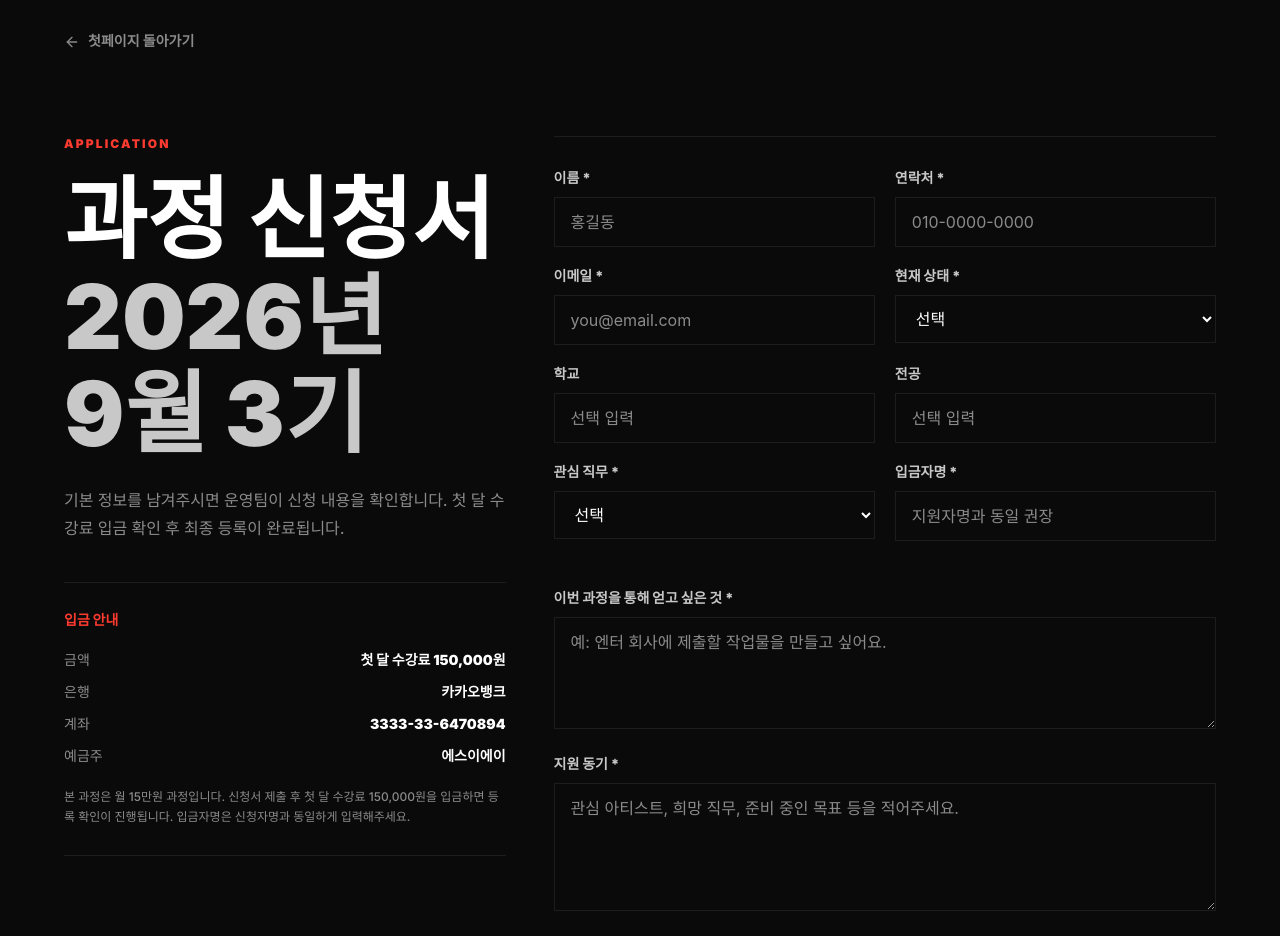
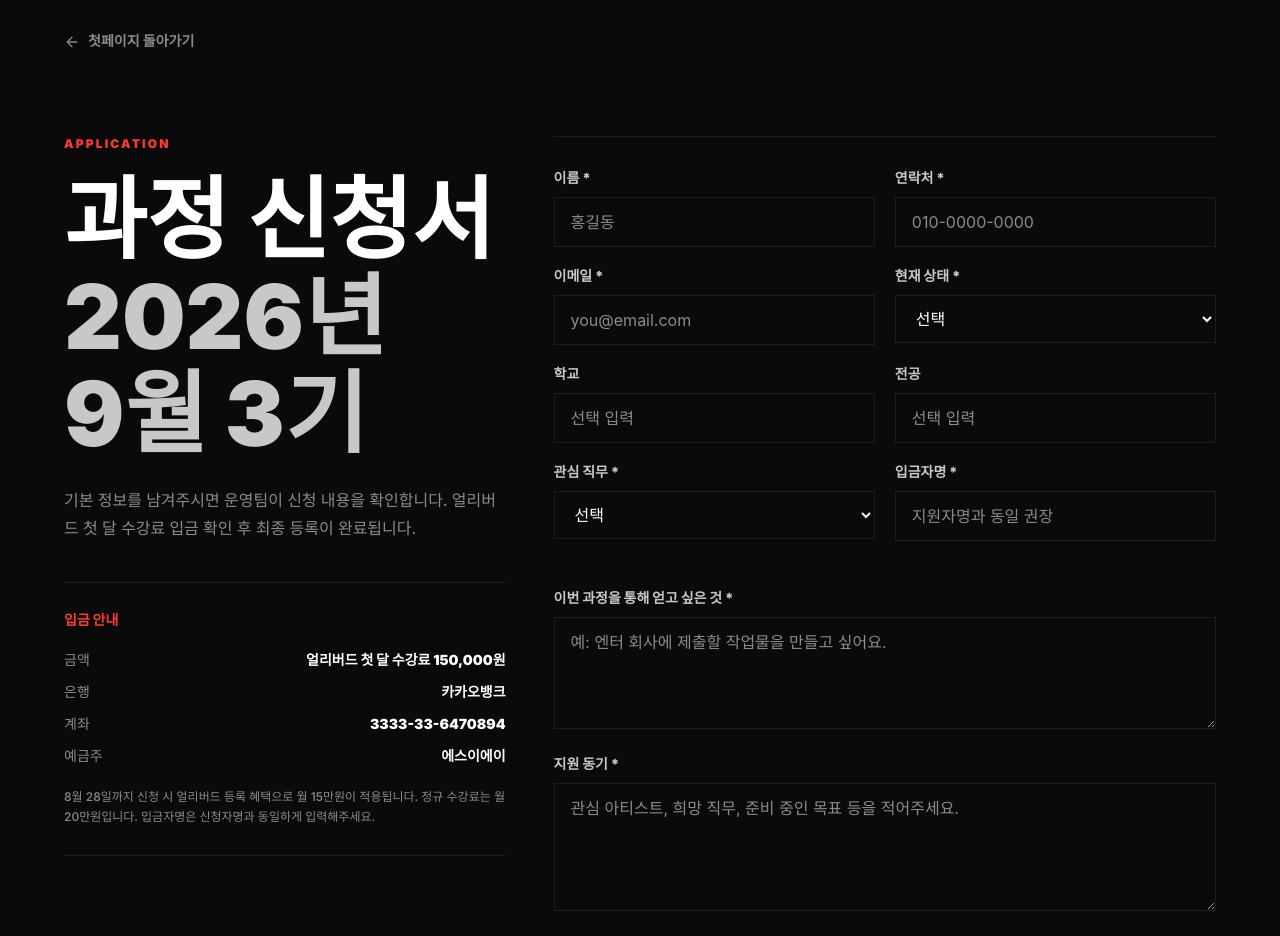
Before and after one commit to seoyooniverse/sea-preschool-landing, a Next.js app: page /apply in a window 1280 px wide. Shown: the top 936 px of the page. Built offline with nearby package versions, Linux system fonts and the light colour scheme.

Commit message:
Add September early bird pricing

```diff
--- a/app/apply/complete/page.tsx
+++ b/app/apply/complete/page.tsx
@@ -23,7 +23,7 @@ export default async function CompletePage({ searchParams }: CompletePageProps)
               <span className="block text-smoke">등록 안내를 확인해주세요.</span>
             </h1>
             <p className="mt-7 max-w-[560px] text-base font-medium leading-7 text-muted">
-              신청 내용을 확인한 뒤, 첫 달 수강료 입금 확인까지 완료되면 최종 등록 안내를 보내드립니다.
+              신청 내용을 확인한 뒤, 얼리버드 첫 달 수강료 입금 확인까지 완료되면 최종 등록 안내를 보내드립니다.
             </p>
             {params.id ? (
               <p className="mt-5 text-xs font-semibold text-muted">접수번호: {params.id}</p>
@@ -54,7 +54,7 @@ export default async function CompletePage({ searchParams }: CompletePageProps)
             <div className="mt-8 border-t border-line pt-6">
               <p className="text-sm font-black text-bone">다음 단계</p>
               <ol className="mt-4 grid gap-3 text-sm font-medium leading-6 text-muted">
-                <li>1. 신청자명과 동일한 입금자명으로 첫 달 수강료 150,000원을 입금해주세요.</li>
+                <li>1. 신청자명과 동일한 입금자명으로 얼리버드 첫 달 수강료 150,000원을 입금해주세요.</li>
                 <li>2. 운영팀이 신청서와 입금 내역을 확인합니다.</li>
                 <li>3. 최종 등록 안내가 문자 또는 이메일로 발송됩니다.</li>
               </ol>
--- a/app/apply/page.tsx
+++ b/app/apply/page.tsx
@@ -70,7 +70,7 @@ export default function ApplyPage() {
               <span className="block text-smoke">{programInfo.cohort}</span>
             </h1>
             <p className="mt-6 max-w-[520px] text-base font-medium leading-7 text-muted">
-              기본 정보를 남겨주시면 운영팀이 신청 내용을 확인합니다. 첫 달 수강료 입금 확인 후 최종 등록이 완료됩니다.
+              기본 정보를 남겨주시면 운영팀이 신청 내용을 확인합니다. 얼리버드 첫 달 수강료 입금 확인 후 최종 등록이 완료됩니다.
             </p>
 
             <div className="mt-10 border-y border-line py-7">
@@ -94,7 +94,7 @@ export default function ApplyPage() {
                 </div>
               </dl>
               <p className="mt-5 text-xs font-medium leading-5 text-muted">
-                본 과정은 월 15만원 과정입니다. 신청서 제출 후 첫 달 수강료 150,000원을 입금하면 등록 확인이 진행됩니다. 입금자명은 신청자명과 동일하게 입력해주세요.
+                8월 28일까지 신청 시 얼리버드 등록 혜택으로 월 15만원이 적용됩니다. 정규 수강료는 월 20만원입니다. 입금자명은 신청자명과 동일하게 입력해주세요.
               </p>
             </div>
           </div>
--- a/components/landing-page.tsx
+++ b/components/landing-page.tsx
@@ -437,11 +437,12 @@ export default function LandingPage() {
           </Reveal>
           <Reveal delay={0.08}>
             <div className="border-y border-line py-8">
-              <p className="text-sm font-black uppercase tracking-[0.18em] text-signal">Course Fee</p>
-              <p className="mt-3 text-[clamp(2.8rem,8vw,6.5rem)] font-black leading-none">월 15만원</p>
+              <p className="text-sm font-black uppercase tracking-[0.18em] text-signal">Early Bird</p>
+              <h3 className="mt-3 text-2xl font-black leading-tight text-bone">얼리버드 등록 혜택</h3>
+              <p className="mt-5 text-[clamp(2.8rem,8vw,6.5rem)] font-black leading-none">월 15만원</p>
               <p className="mt-3 text-lg font-black text-smoke">9월 1일 개강 · 12월 1일 종료 예정</p>
               <p className="mt-4 text-sm font-medium leading-6 text-muted">
-                현장체험, 피드백, 수료 인증, 편입 트랙까지 포함한 월 수강료입니다.
+                8월 28일까지 신청한 9월 3기 수강생에게 적용됩니다. 정규 수강료는 월 20만원입니다.
               </p>
             </div>
             <div className="mt-8 grid gap-3 sm:grid-cols-2">
--- a/lib/notifications.ts
+++ b/lib/notifications.ts
@@ -88,7 +88,9 @@ export async function notifyNewApplication(application: Application) {
   const applicantText = [
     `${application.name}님, SEA 프리스쿨 ${programInfo.cohort} 신청이 접수되었습니다.`,
     `개강일: ${programInfo.startsAt}`,
-    `등록 확인을 위해 ${bankInfo.amount} 입금 안내드립니다.`,
+    `얼리버드 등록 혜택: ${bankInfo.amount}`,
+    `적용 기간: ${programInfo.earlyBirdEndsAt}까지`,
+    `${bankInfo.regularAmount}`,
     `${bankInfo.bank} ${bankInfo.account}`,
     `예금주: ${bankInfo.holder}`,
     "입금자명은 신청자명과 동일하게 진행해주세요.",
--- a/lib/program.ts
+++ b/lib/program.ts
@@ -4,10 +4,12 @@ export const bankInfo = {
   bank: "카카오뱅크",
   account: "3333-33-6470894",
   holder: "에스이에이",
-  amount: "첫 달 수강료 150,000원",
+  amount: "얼리버드 첫 달 수강료 150,000원",
+  regularAmount: "정규 수강료 월 200,000원",
 };
 
 export const programInfo = {
   cohort: SEPTEMBER_COHORT,
   startsAt: "2026년 9월 1일",
+  earlyBirdEndsAt: "2026년 8월 28일",
 };
```
